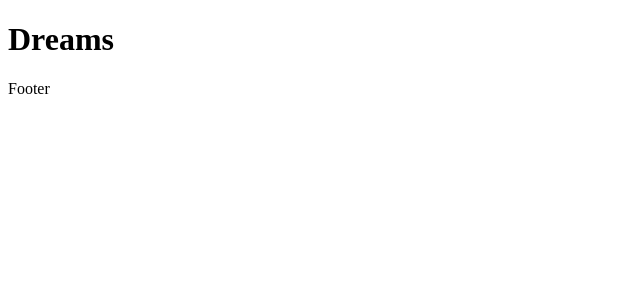
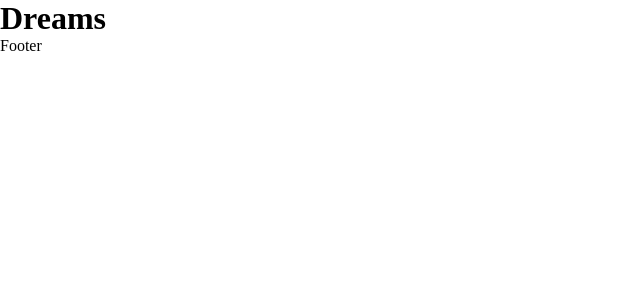
Before and after one commit to Cismaticowebdev/dreams, an Angular app: page / in a window 1280 px wide. Shown: the top 300 px of the page, without its empty margins (0-640 px from the left). Built offline with nearby package versions, Linux system fonts and the light colour scheme.

Commit message:
Reset global styles

```diff
--- a/src/styles.scss
+++ b/src/styles.scss
@@ -1 +1,5 @@
-/* You can add global styles to this file, and also import other style files */
+* {
+  padding: 0px;
+  margin: 0px;
+  box-sizing: border-box;
+}
```
